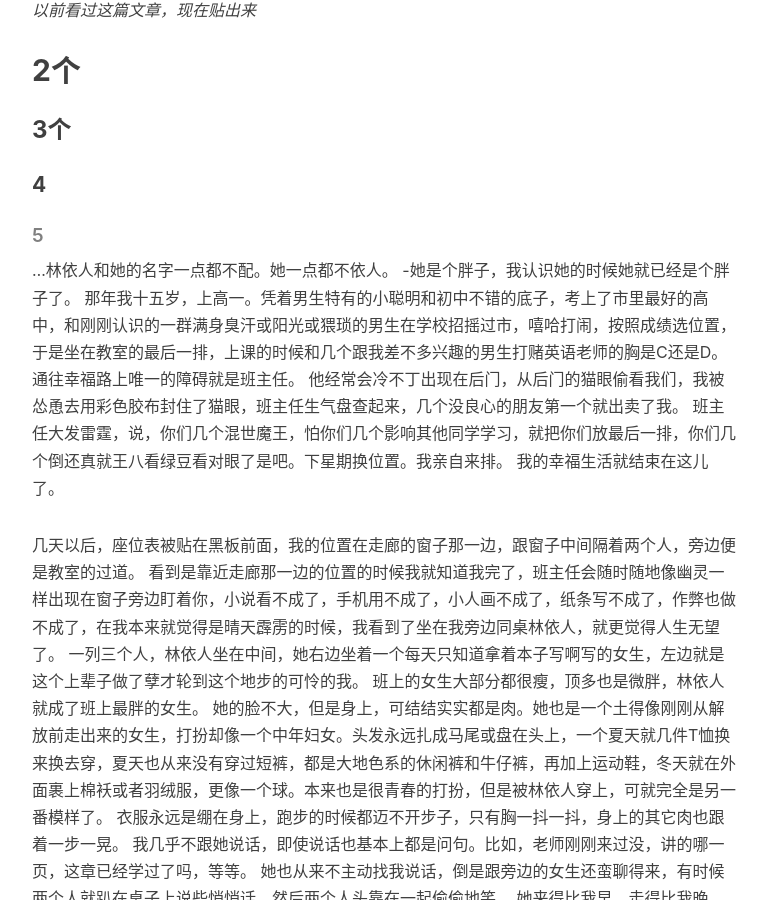
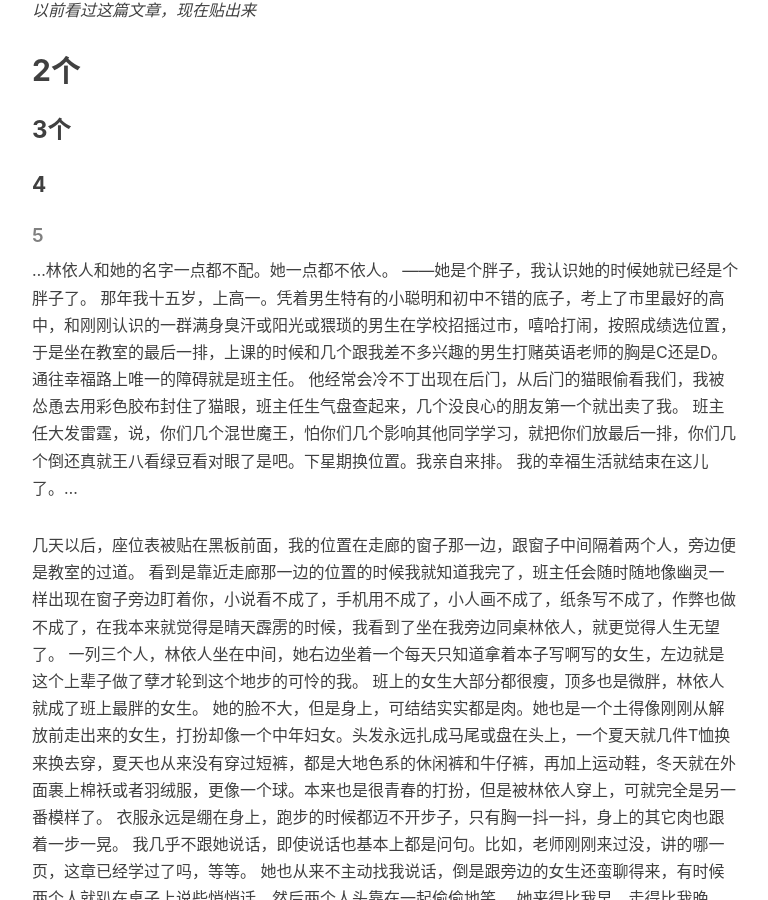
Before and after one commit to fengyeluojinmengweiting/fengyeluojinmengweiting.github.io, a Jekyll site: the page built from _posts/2017-07-31-温柔的风穿堂过.md, in a window 1280 px wide and 900 px high, scrolled down 777 px. Shown: the whole window, without its empty margins (233-1001 px from the left). Built offline with Jekyll 4.4.1, drawn with Linux system fonts in a browser that asks for light colours; nearby versions of some CDN libraries; comment, search, counter and statistics services are not loaded.

```diff
--- a/_posts/2017-07-31-温柔的风穿堂过.md
+++ b/_posts/2017-07-31-温柔的风穿堂过.md
@@ -26,11 +26,11 @@ tags:
 #####  5
 
 ...林依人和她的名字一点都不配。她一点都不依人。
--她是个胖子，我认识她的时候她就已经是个胖子了。
+——她是个胖子，我认识她的时候她就已经是个胖子了。
 那年我十五岁，上高一。凭着男生特有的小聪明和初中不错的底子，考上了市里最好的高中，和刚刚认识的一群满身臭汗或阳光或猥琐的男生在学校招摇过市，嘻哈打闹，按照成绩选位置，于是坐在教室的最后一排，上课的时候和几个跟我差不多兴趣的男生打赌英语老师的胸是C还是D。通往幸福路上唯一的障碍就是班主任。
 他经常会冷不丁出现在后门，从后门的猫眼偷看我们，我被怂恿去用彩色胶布封住了猫眼，班主任生气盘查起来，几个没良心的朋友第一个就出卖了我。
 班主任大发雷霆，说，你们几个混世魔王，怕你们几个影响其他同学学习，就把你们放最后一排，你们几个倒还真就王八看绿豆看对眼了是吧。下星期换位置。我亲自来排。
-我的幸福生活就结束在这儿了。
+我的幸福生活就结束在这儿了。...
 
 几天以后，座位表被贴在黑板前面，我的位置在走廊的窗子那一边，跟窗子中间隔着两个人，旁边便是教室的过道。
 看到是靠近走廊那一边的位置的时候我就知道我完了，班主任会随时随地像幽灵一样出现在窗子旁边盯着你，小说看不成了，手机用不成了，小人画不成了，纸条写不成了，作弊也做不成了，在我本来就觉得是晴天霹雳的时候，我看到了坐在我旁边同桌林依人，就更觉得人生无望了。
```
